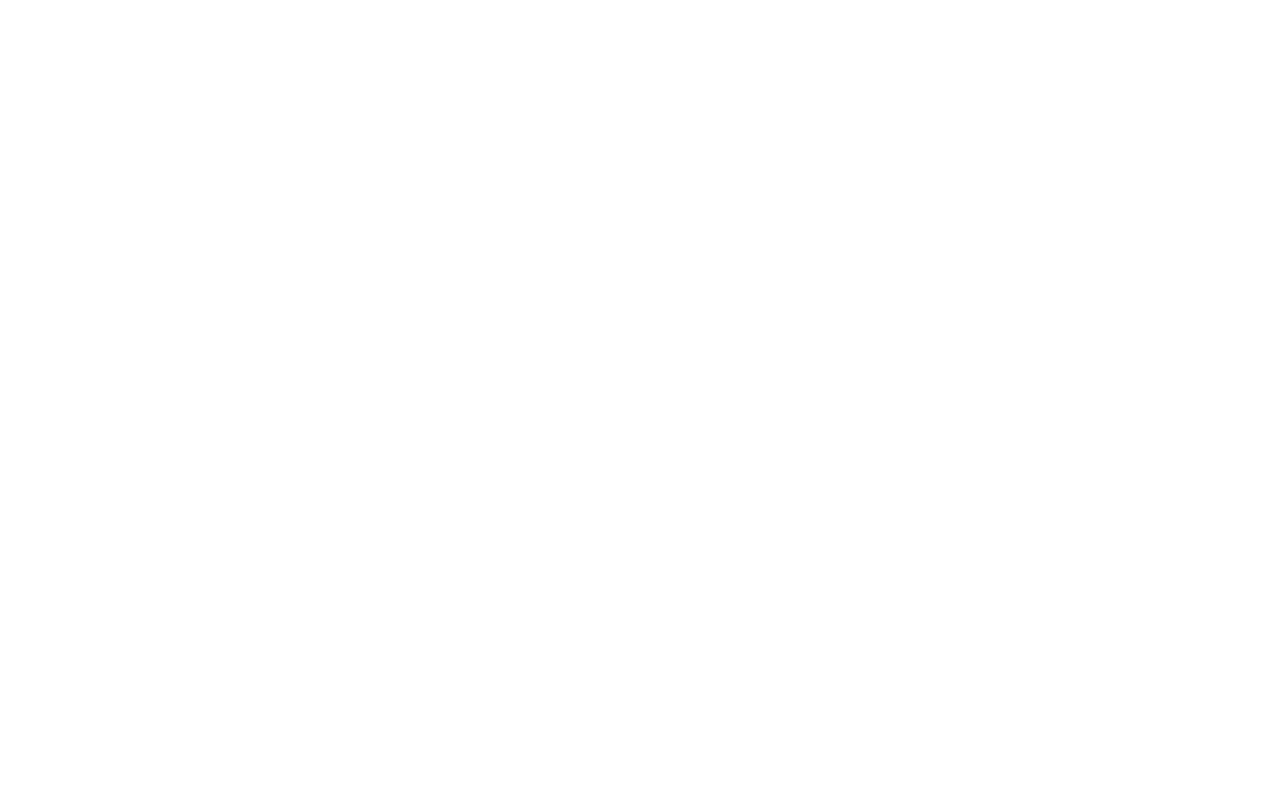
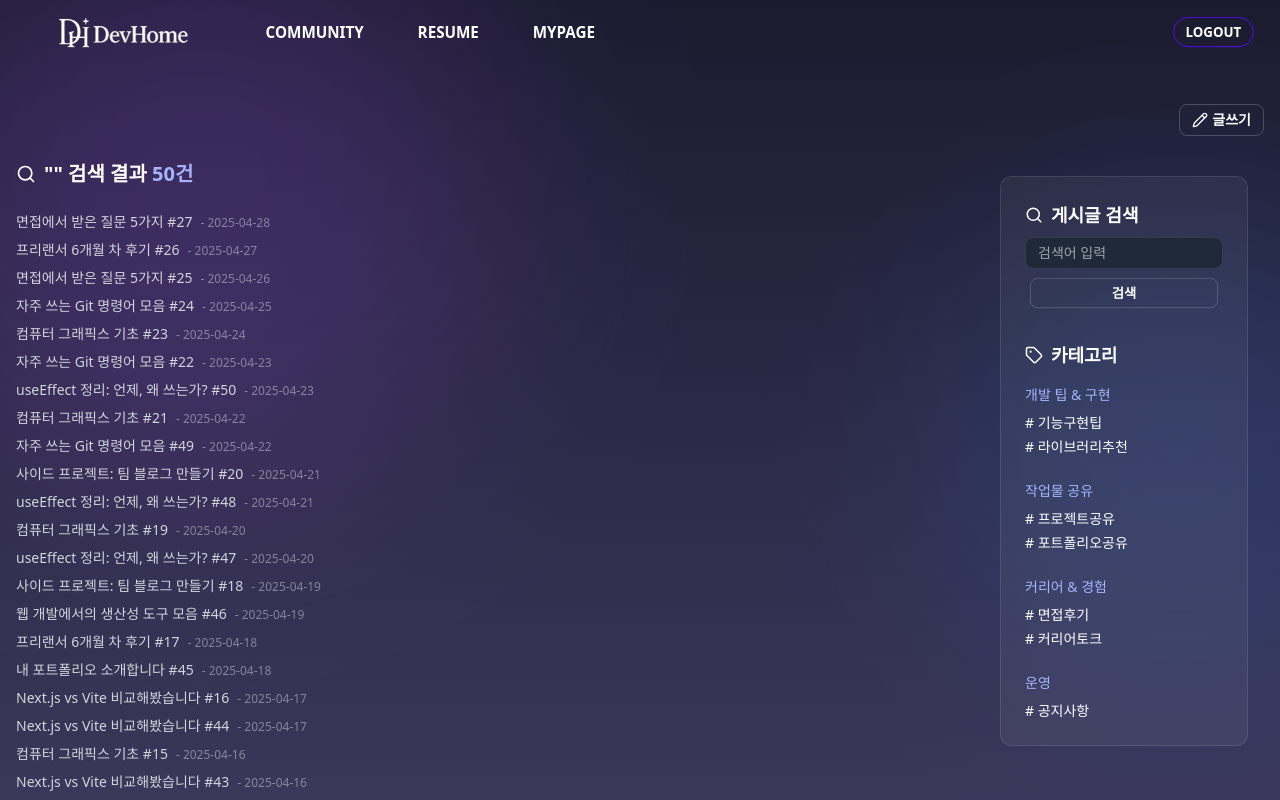
Before and after one commit to iziyeon/DevHome, a React (Vite) app: page /community/search in a window 1280 px wide. Before the commit this address had no page. Shown: the top 800 px of the page. Built offline with nearby package versions, Linux system fonts and the light colour scheme; the HTML template or start-up script is replaced by a standard one.

Commit message:
feat: 커뮤니티 검색창 구현 및 스타일 마이페이지와 통일

```diff
--- a/src/components/pages/community/CommunityHeader.tsx
+++ b/src/components/pages/community/CommunityHeader.tsx
@@ -10,34 +10,30 @@
 }: CommunityHeaderProps) {
   const location = useLocation();
   const category = new URLSearchParams(location.search).get("category");
+  const isSearchPage = location.pathname === "/community/search";
 
   return (
     <div className="flex flex-wrap justify-between items-center gap-2 mb-6">
-      {/* 제목 */}
-      <h2 className="text-3xl font-bold text-white">
-        {category ? `#${category}` : "Latest posts"}
-      </h2>
+      {!isSearchPage && (
+        <h2 className="text-3xl font-bold text-white">
+          {category ? `#${category}` : "Latest posts"}
+        </h2>
+      )}
 
-      {/* 버튼 영역 */}
-      <div className="flex items-center gap-2">
-        {/* 글쓰기 버튼 */}
+      <div className="flex items-center gap-2 ml-auto">
         <Link
           to="/write"
-          className="btn btn-primary btn-sm flex items-center gap-1"
-          aria-label="새 글 쓰기"
+          className="btn btn-sm btn-outline text-white border-white/20 hover:text-indigo-300 hover:border-indigo-300 transition flex items-center gap-1"
         >
           <Pencil size={16} />
           글쓰기
         </Link>
 
-        {/* 모바일 필터 버튼 */}
         <button
-          className="btn btn-sm btn-outline text-white lg:hidden"
+          className="btn btn-sm btn-outline text-white border-white/20 hover:text-indigo-300 hover:border-indigo-300 transition lg:hidden flex items-center gap-1"
           onClick={onOpenSidebar}
-          aria-label="카테고리 필터 열기"
         >
           <PanelRight size={18} />
-          <span className="ml-1"></span>
         </button>
       </div>
     </div>
--- a/src/components/pages/community/CommunityPostGrid.tsx
+++ b/src/components/pages/community/CommunityPostGrid.tsx
@@ -1,8 +1,7 @@
 import { useSearchParams, useNavigate } from "react-router-dom";
-import PostCard from "./PostCard";
 import { communityDummyPosts } from "../../../data/CommunityDummyPosts";
 
-const POSTS_PER_PAGE = 6;
+const POSTS_PER_PAGE = 12;
 
 export default function CommunityPostGrid() {
   const [searchParams] = useSearchParams();
@@ -12,13 +11,11 @@
   const category = searchParams.get("category") || "전체";
   const sort = searchParams.get("sort") || "desc";
 
-  // 카테고리 필터링
   const filteredPosts =
     category === "전체"
       ? communityDummyPosts
       : communityDummyPosts.filter((post) => post.category === category);
 
-  // 정렬 처리
   const sortedPosts = [...filteredPosts].sort((a, b) => {
     if (!a.date || !b.date) return 0;
     return sort === "asc"
@@ -26,7 +23,6 @@
       : b.date.localeCompare(a.date);
   });
 
-  // 페이지 분할
   const startIndex = (page - 1) * POSTS_PER_PAGE;
   const currentPosts = sortedPosts.slice(
     startIndex,
@@ -36,21 +32,25 @@
 
   return (
     <div className="flex flex-col justify-between min-h-[600px] space-y-8">
-      {/* 게시글 카드 그리드 */}
-      <div className="w-full max-w-5xl mx-auto grid grid-cols-1 sm:grid-cols-2 lg:grid-cols-3 gap-4">
+      <div className="grid grid-cols-1 sm:grid-cols-2 lg:grid-cols-3 gap-4 w-full max-w-5xl mx-auto">
         {currentPosts.map((post) => (
-          <PostCard key={post.id} {...post} />
+          <button
+            key={post.id}
+            onClick={() => navigate(`/posts/${post.id}`)}
+            className="w-full text-left rounded-xl bg-white/5 border border-white/10 p-4 text-white hover:text-indigo-300 hover:border-indigo-300 transition"
+          >
+            <p className="font-semibold truncate">{post.title}</p>
+            <p className="text-xs text-gray-400 mt-1">{post.date}</p>
+          </button>
         ))}
       </div>
 
-      {/* 게시글이 없을 때 */}
       {currentPosts.length === 0 && (
         <div className="text-gray-400 text-center py-16">
           게시글이 없습니다.
         </div>
       )}
 
-      {/* 페이지네이션 */}
       <div className="flex justify-center gap-2 pt-8 mt-auto">
         {Array.from({ length: totalPages }, (_, i) => {
           const newParams = new URLSearchParams(searchParams);
--- /dev/null
+++ b/src/components/pages/community/CommunitySearchResult.tsx
@@ -0,0 +1,49 @@
+import { useLocation, Link } from "react-router-dom";
+import { Search } from "lucide-react";
+import { communityDummyPosts } from "../../../data/CommunityDummyPosts";
+
+export default function CommunitySearchResult() {
+  const location = useLocation();
+  const keyword =
+    new URLSearchParams(location.search).get("keyword")?.toLowerCase() || "";
+
+  const filteredPosts = communityDummyPosts
+    .filter(
+      (post) =>
+        post.title.toLowerCase().includes(keyword) ||
+        post.content.toLowerCase().includes(keyword)
+    )
+    .sort((a, b) => new Date(b.date).getTime() - new Date(a.date).getTime());
+
+  return (
+    <div className="space-y-6">
+      <h2 className="text-xl font-bold text-white flex items-center gap-2">
+        <Search size={20} />
+        <span>
+          &quot;{keyword}&quot; 검색 결과{" "}
+          <span className="text-indigo-300">{filteredPosts.length}건</span>
+        </span>
+      </h2>
+
+      {filteredPosts.length > 0 ? (
+        <ul className="space-y-2 text-sm text-gray-300">
+          {filteredPosts.map((post) => (
+            <li key={post.id}>
+              <Link
+                to={`/posts/${post.id}`}
+                className="hover:text-indigo-300 transition"
+              >
+                {post.title}
+                <span className="ml-2 text-xs text-white/40">
+                  - {post.date}
+                </span>
+              </Link>
+            </li>
+          ))}
+        </ul>
+      ) : (
+        <p className="text-center text-gray-400 py-20">검색 결과가 없습니다.</p>
+      )}
+    </div>
+  );
+}
--- a/src/components/pages/community/CommunitySlidebar.tsx
+++ b/src/components/pages/community/CommunitySlidebar.tsx
@@ -1,6 +1,6 @@
-// src/components/pages/community/CommunitySlidebar.tsx
 import { Search, Tag } from "lucide-react";
 import { Link, useLocation } from "react-router-dom";
+import SearchInput from "../../common/SearchInput";
 
 interface CommunitySlidebarProps {
   onCategoryClick?: () => void;
@@ -20,23 +20,18 @@
   const currentCategory = new URLSearchParams(location.search).get("category");
 
   return (
-    <aside className="space-y-8 text-white" aria-label="커뮤니티 필터 사이드바">
-      {/* 🔍 검색 */}
+    <aside
+      className="space-y-8 text-white bg-white/5 border border-white/10 rounded-xl p-6"
+      aria-label="커뮤니티 필터 사이드바"
+    >
       <div>
         <h3 className="text-lg font-semibold flex items-center gap-2 mb-2">
           <Search size={18} />
-          검색
+          게시글 검색
         </h3>
-        <input
-          type="text"
-          name="search"
-          aria-label="게시글 검색어 입력"
-          placeholder="검색어 입력"
-          className="input input-bordered w-full bg-[#1f2937] text-white placeholder-gray-400"
-        />
+        <SearchInput navigateTo="/community/search" />
       </div>
 
-      {/* 🏷 카테고리 그룹 */}
       <div>
         <h3 className="text-lg font-semibold flex items-center gap-2 mb-4">
           <Tag size={18} />
@@ -52,7 +47,6 @@
               <ul className="space-y-1 text-sm">
                 {categories.map((category) => {
                   const isActive = currentCategory === category;
-
                   return (
                     <li key={category}>
                       <Link
--- a/src/components/pages/community/PostCard.tsx
+++ /dev/null
@@ -1,56 +0,0 @@
-import { Link } from "react-router-dom";
-
-interface PostCardProps {
-  id: string;
-  title: string;
-  author: string;
-  date: string;
-  readTime: string;
-  content: string;
-  imageUrl: string;
-}
-
-export default function PostCard({
-  id,
-  title,
-  author,
-  date,
-  readTime,
-  content,
-  imageUrl,
-}: PostCardProps) {
-  const handleImageError = (e: React.SyntheticEvent<HTMLImageElement>) => {
-    e.currentTarget.src = "/src/assets/layout/default.jpg";
-  };
-
-  return (
-    <Link
-      to={`/posts/${id}`}
-      className="
-        block w-full max-w-sm mx-auto h-[320px]
-        bg-[#1f2937] rounded-xl shadow-md
-        ring-1 ring-indigo-500/20
-        hover:scale-[1.02] hover:shadow-xl
-        transition duration-200
-      "
-      aria-label={`게시글: ${title}`}
-    >
-      <img
-        src={imageUrl}
-        alt="게시글 썸네일"
-        loading="lazy"
-        className="w-full h-40 object-cover rounded-t-xl"
-        onError={handleImageError}
-      />
-
-      <div className="p-4 space-y-2">
-        <p className="text-xs text-indigo-200">{readTime}</p>
-        <h3 className="text-lg font-bold text-white line-clamp-1">{title}</h3>
-        <p className="text-sm text-gray-300 line-clamp-2">{content}</p>
-        <p className="text-xs text-gray-400">
-          By {author}, {date}
-        </p>
-      </div>
-    </Link>
-  );
-}
--- a/src/pages/Community.tsx
+++ b/src/pages/Community.tsx
@@ -1,7 +1,7 @@
 import { useState } from "react";
+import { Outlet } from "react-router-dom";
 import CommunityHeader from "../components/pages/community/CommunityHeader";
 import CommunitySidebarDrawer from "../components/pages/community/CommunitySidebarDrawer";
-import CommunityPostGrid from "../components/pages/community/CommunityPostGrid";
 import CommunitySlidebar from "../components/pages/community/CommunitySlidebar";
 
 export default function Community() {
@@ -12,24 +12,21 @@
 
   return (
     <div className="max-w-7xl mx-auto px-4 py-10 relative">
-      {/* 상단 제목 및 필터 버튼 */}
       <CommunityHeader onOpenSidebar={handleOpenSidebar} />
 
-      {/* 모바일 사이드바 드로어 */}
       <CommunitySidebarDrawer
         isOpen={isSidebarOpen}
         onClose={handleCloseSidebar}
       />
 
-      {/* 게시글 + 사이드바 레이아웃 */}
       <div className="flex flex-col lg:flex-row-reverse gap-8">
-        {/* 사이드바 (데스크탑 전용) */}
-        <aside className="hidden lg:block lg:w-[220px] bg-[#1e1e2e] p-4 rounded-xl">
+        <aside className="hidden lg:block lg:w-[280px]  p-4 rounded-xl">
           <CommunitySlidebar />
         </aside>
 
-        {/* 게시글 목록 */}
-        <CommunityPostGrid />
+        <div className="flex-1">
+          <Outlet />
+        </div>
       </div>
     </div>
   );
--- a/src/routes/Router.tsx
+++ b/src/routes/Router.tsx
@@ -3,6 +3,8 @@
 
 import Home from "../pages/Home";
 import Community from "../pages/Community";
+import CommunityPostGrid from "../components/pages/community/CommunityPostGrid";
+import CommunitySearchResult from "../components/pages/community/CommunitySearchResult";
 
 import MyPageLayout from "../components/pages/mypage/layout/MyPageLayout";
 import MyPageHome from "../components/pages/mypage/MyPageHome";
@@ -19,7 +21,14 @@
       <Routes>
         <Route element={<PageWrapper />}>
           <Route path="/" element={<Home />} />
-          <Route path="/community" element={<Community />} />
+
+          {/* 커뮤니티 구조 */}
+          <Route path="/community" element={<Community />}>
+            <Route index element={<CommunityPostGrid />} />
+            <Route path="search" element={<CommunitySearchResult />} />
+          </Route>
+
+          {/* 마이페이지 구조 */}
           <Route path="/mypage/:username" element={<MyPageLayout />}>
             <Route index element={<MyPageHome />} />
             <Route path="search" element={<MyPageSearchResult />} />
@@ -30,7 +39,7 @@
             <Route path="post/:id" element={<MyPagePostDetail />} />
             <Route path="write" element={<MyPagePostWrite />} />
             <Route path="guestbook" element={<MyPageGuestbook />} />
-            <Route path="links" element={<MyPageQuickLinks />} />{" "}
+            <Route path="links" element={<MyPageQuickLinks />} />
           </Route>
         </Route>
       </Routes>
```
